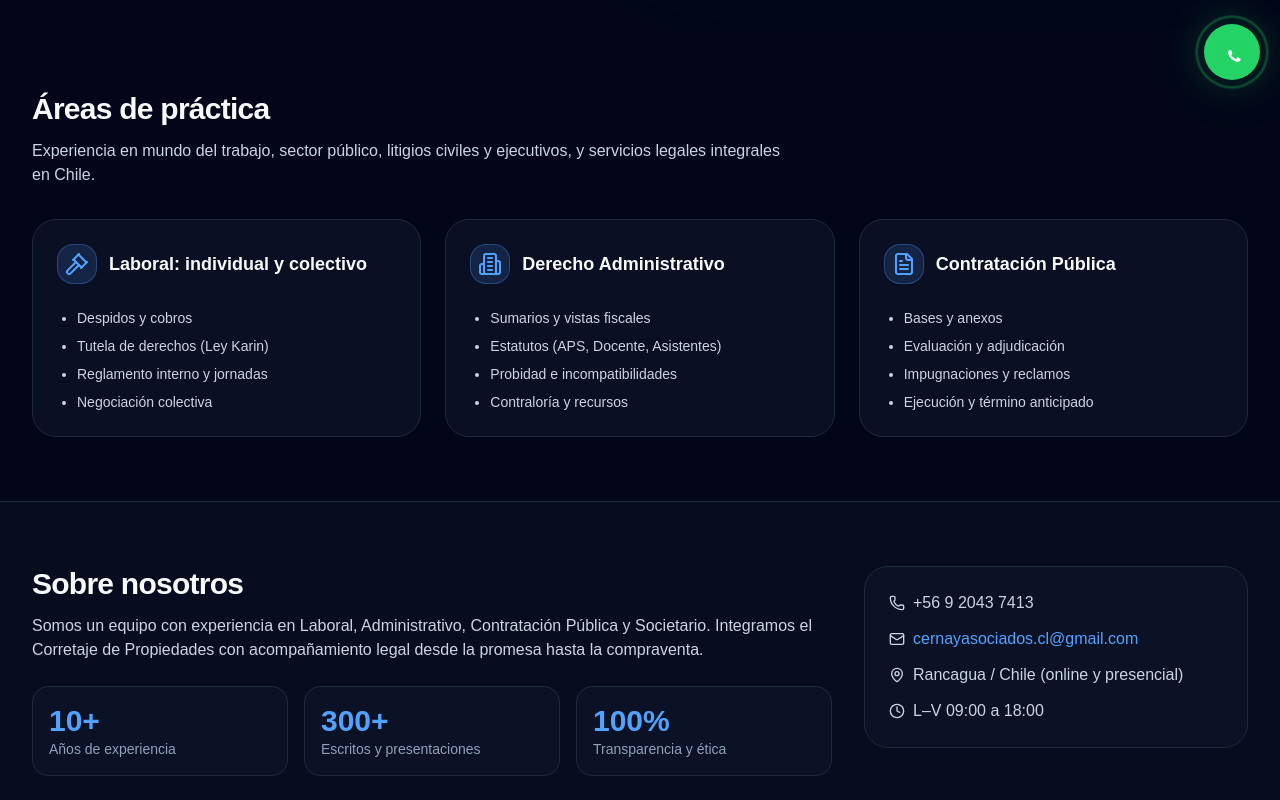
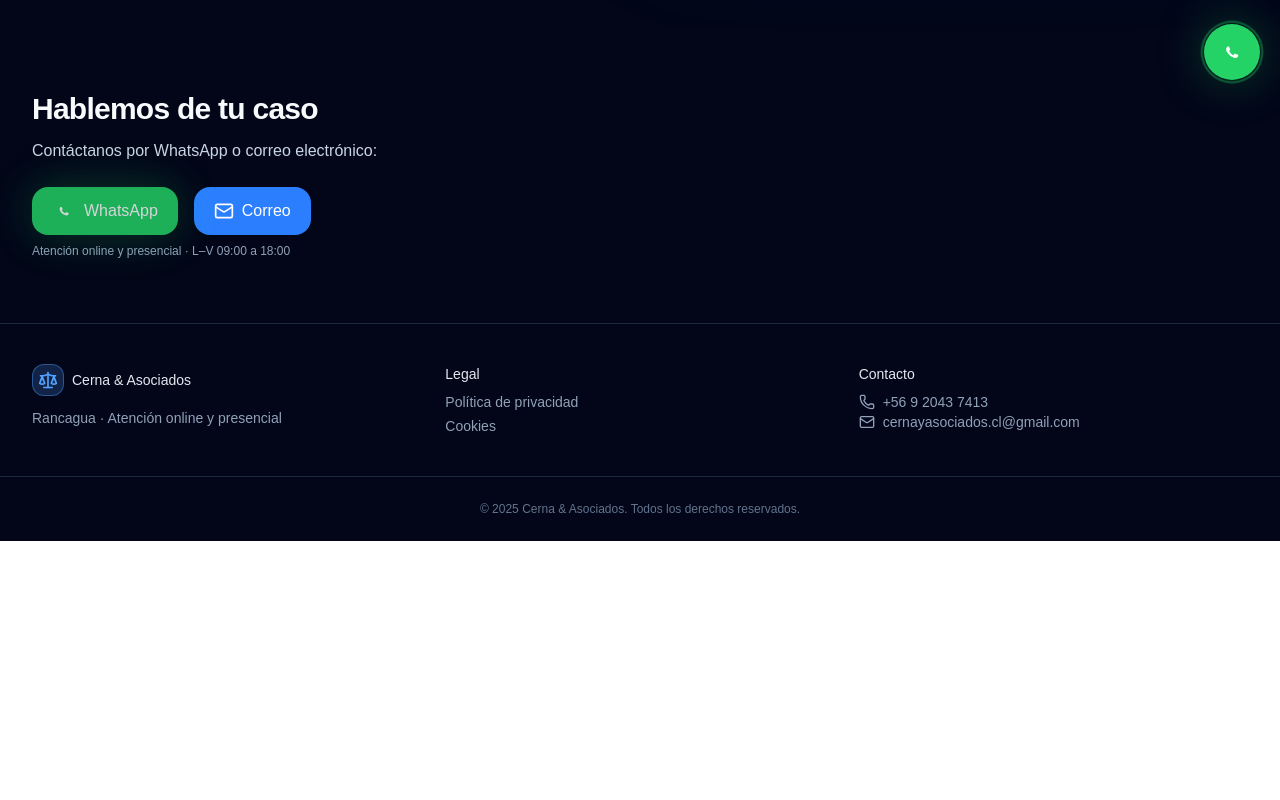
Before and after one commit to RanaWow/cerna-asociados-web, a Next.js app: page / in a window 1280 px wide. Shown: the part 700-1500 px from the top of the page. After the commit the page ends 1241 px from the top, so only its background shows below. Built offline with nearby package versions, Linux system fonts and the light colour scheme.

Commit message:
mejorar icono WhatsApp con versión más visible

```diff
--- a/src/app/page.tsx
+++ b/src/app/page.tsx
@@ -7,20 +7,18 @@ import {
   ShieldCheck, Home, Briefcase,
 } from 'lucide-react';
 
-/** Logo oficial (reconocible) de WhatsApp como SVG inline */
+/** Logo oficial de WhatsApp (versión optimizada y más gruesa) */
 function WhatsAppIcon({ className }: { className?: string }) {
   return (
     <svg
       className={className}
       viewBox="0 0 24 24"
+      aria-hidden="true"
       role="img"
-      aria-hidden="true"
-      focusable="false"
     >
-      {/* handset (blanco) que usa la mayoría de kits oficiales dentro del círculo verde */}
       <path
         fill="currentColor"
-        d="M19.05 17.54c-.27-.13-1.6-.79-1.85-.88-.25-.09-.43-.13-.61.13-.18.27-.7.88-.85 1.06-.16.18-.31.2-.58.07-.27-.13-1.14-.42-2.17-1.35-.8-.71-1.34-1.58-1.5-1.85-.16-.27-.02-.41.11-.54.11-.11.27-.29.4-.43.13-.14.18-.23.27-.38.09-.18.04-.33-.02-.46-.07-.13-.61-1.47-.84-2.02-.22-.52-.45-.45-.61-.46-.16-.01-.33-.01-.51-.01-.18 0-.46.07-.7.33-.25.27-.92.9-.92 2.2 0 1.3.95 2.55 1.08 2.73.13.18 1.87 2.86 4.52 4.01.63.27 1.12.43 1.5.55.63.2 1.2.17 1.65.1.5-.07 1.6-.65 1.83-1.28.22-.63.22-1.17.16-1.28-.06-.11-.25-.18-.52-.31z"
+        d="M15.97 13.92c-.22-.1-1.28-.63-1.48-.7-.2-.07-.34-.1-.48.1-.14.2-.55.7-.67.84-.13.14-.24.16-.46.06-.22-.1-.9-.34-1.72-1.15-.64-.6-1.06-1.35-1.2-1.58-.13-.23-.02-.35.09-.46.09-.09.22-.24.32-.35.1-.12.14-.19.22-.31.07-.15.03-.26-.01-.36-.05-.1-.49-1.25-.68-1.71-.18-.44-.38-.38-.51-.38-.13 0-.28 0-.43 0s-.39.06-.59.28c-.21.23-.77.77-.77 1.88 0 1.11.79 2.18.89 2.33.11.15 1.58 2.44 3.82 3.42.53.23.95.37 1.27.47.53.17 1.02.14 1.39.08.43-.06 1.35-.55 1.55-1.09.19-.54.19-.99.14-1.08-.05-.1-.21-.15-.44-.26z"
       />
     </svg>
   );
@@ -176,88 +174,6 @@ export default function Page() {
         </div>
       </section>
 
-      {/* ÁREAS */}
-      <section id="areas" className="mx-auto max-w-7xl px-4 py-16 sm:px-6 lg:px-8">
-        <div className="max-w-3xl">
-          <h2 className="text-3xl font-bold tracking-tight">Áreas de práctica</h2>
-          <p className="mt-3 text-slate-300">
-            Experiencia en mundo del trabajo, sector público, litigios civiles y ejecutivos,
-            y servicios legales integrales en Chile.
-          </p>
-        </div>
-
-        <div className="mt-8 grid gap-6 md:grid-cols-2 lg:grid-cols-3">
-          <PracticeCard
-            icon={<Gavel className="h-6 w-6" />}
-            title="Laboral: individual y colectivo"
-            bullets={[
-              'Despidos y cobros',
-              'Tutela de derechos (Ley Karin)',
-              'Reglamento interno y jornadas',
-              'Negociación colectiva',
-            ]}
-          />
-          <PracticeCard
-            icon={<Building2 className="h-6 w-6" />}
-            title="Derecho Administrativo"
-            bullets={[
-              'Sumarios y vistas fiscales',
-              'Estatutos (APS, Docente, Asistentes)',
-              'Probidad e incompatibilidades',
-              'Contraloría y recursos',
-            ]}
-          />
-          <PracticeCard
-            icon={<FileText className="h-6 w-6" />}
-            title="Contratación Pública"
-            bullets={[
-              'Bases y anexos',
-              'Evaluación y adjudicación',
-              'Impugnaciones y reclamos',
-              'Ejecución y término anticipado',
-            ]}
-          />
-        </div>
-      </section>
-
-      {/* SOBRE NOSOTROS */}
-      <section id="sobre" className="border-y border-slate-800 bg-slate-900/40">
-        <div className="mx-auto grid max-w-7xl items-start gap-8 px-4 py-16 sm:px-6 lg:grid-cols-3 lg:px-8">
-          <div className="lg:col-span-2">
-            <h2 className="text-3xl font-bold tracking-tight">Sobre nosotros</h2>
-            <p className="mt-3 text-slate-300">
-              Somos un equipo con experiencia en Laboral, Administrativo, Contratación Pública y
-              Societario. Integramos el Corretaje de Propiedades con acompañamiento legal desde la promesa hasta la
-              compraventa.
-            </p>
-            <div className="mt-6 grid gap-4 sm:grid-cols-3">
-              <Stat number="10+" label="Años de experiencia" />
-              <Stat number="300+" label="Escritos y presentaciones" />
-              <Stat number="100%" label="Transparencia y ética" />
-            </div>
-          </div>
-
-          <div className="space-y-3 rounded-3xl border border-slate-800 bg-slate-900/60 p-6 text-slate-300">
-            <p className="flex items-center gap-2">
-              <Phone className="h-4 w-4" />
-              <a href="tel:+56920437413" className="hover:underline">+56 9 2043 7413</a>
-            </p>
-            <p className="flex items-center gap-2">
-              <Mail className="h-4 w-4" />
-              <a href="mailto:cernayasociados.cl@gmail.com" className="text-blue-400 hover:underline">
-                cernayasociados.cl@gmail.com
-              </a>
-            </p>
-            <p className="flex items-center gap-2">
-              <MapPin className="h-4 w-4" /> Rancagua / Chile (online y presencial)
-            </p>
-            <p className="flex items-center gap-2">
-              <Clock className="h-4 w-4" /> L–V 09:00 a 18:00
-            </p>
-          </div>
-        </div>
-      </section>
-
       {/* CONTACTO */}
       <section id="contacto" className="mx-auto max-w-7xl px-4 py-16 sm:px-6 lg:px-8">
         <div className="grid gap-8 lg:grid-cols-2">
@@ -275,7 +191,7 @@ export default function Page() {
                 className="relative flex items-center justify-center gap-2 rounded-2xl bg-[#25D366] px-5 py-3 font-medium text-white transition hover:bg-[#128C7E] animate-[pulse_2s_ease-in-out_infinite]"
               >
                 <span className="pointer-events-none absolute inset-0 -z-10 rounded-2xl bg-[#25D366]/30 blur-xl" />
-                <WhatsAppIcon className="h-5 w-5" /> WhatsApp
+                <WhatsAppIcon className="h-6 w-6" /> WhatsApp
               </a>
 
               <a
@@ -333,7 +249,7 @@ export default function Page() {
         </div>
       </footer>
 
-      {/* BOTÓN FLOTANTE WHATSAPP (glow + ping) */}
+      {/* BOTÓN FLOTANTE WHATSAPP */}
       <a
         href="https://wa.me/56920437413?text=Hola%2C%20quiero%20hacer%20una%20consulta"
         target="_blank"
@@ -344,7 +260,7 @@ export default function Page() {
       >
         <span className="pointer-events-none absolute inset-0 -z-10 rounded-full bg-[#25D366]/30 blur-xl" />
         <span className="pointer-events-none absolute inset-0 -z-10 rounded-full ring-2 ring-[#25D366]/40 animate-[ping_1.8s_ease-in-out_infinite]" />
-        <WhatsAppIcon className="h-7 w-7" />
+        <WhatsAppIcon className="h-8 w-8" />
       </a>
     </div>
   );
```
